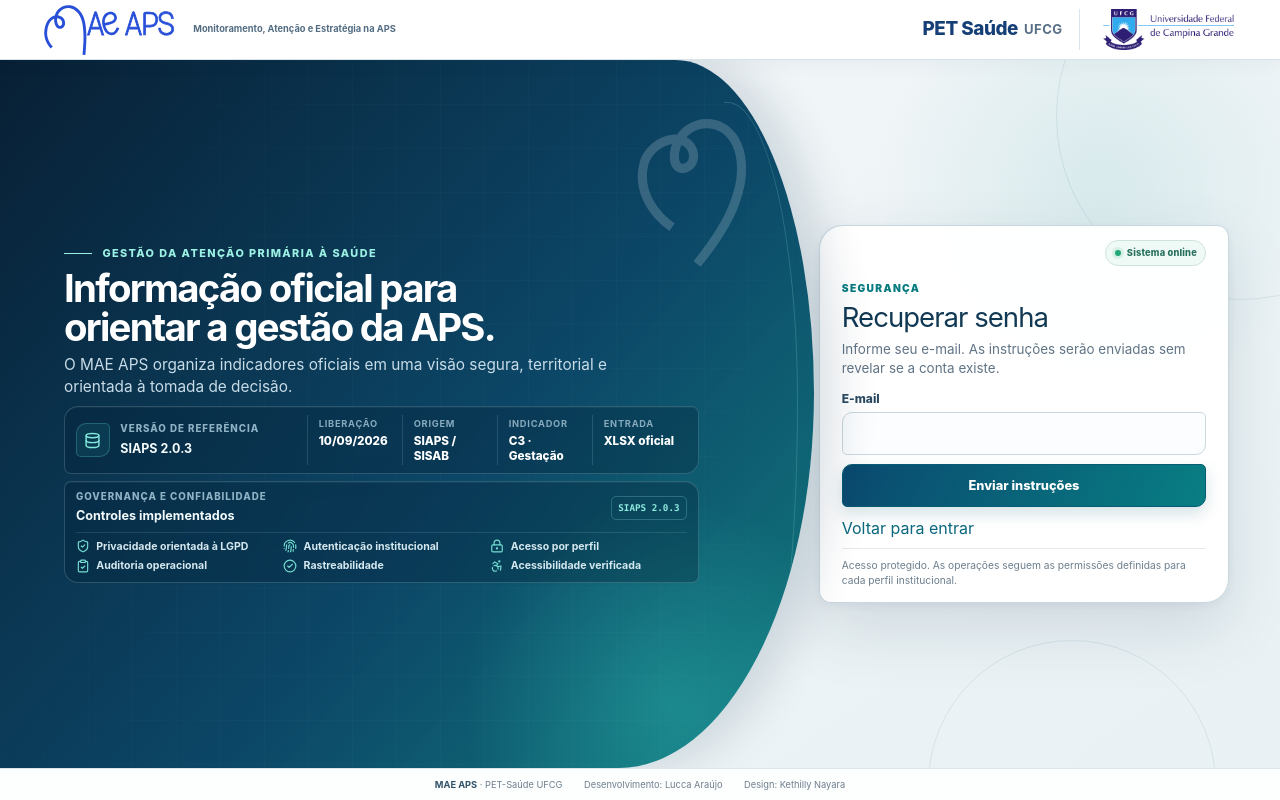
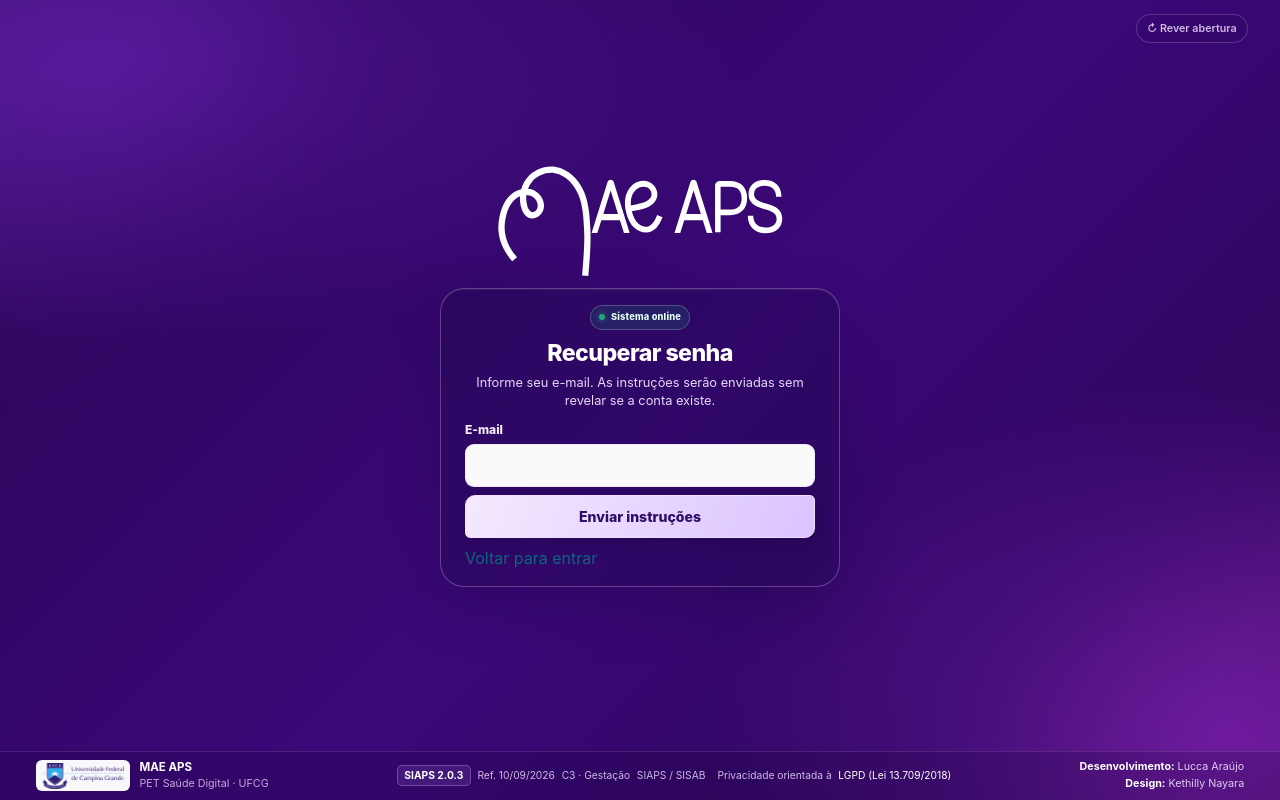
Before and after one commit to petsaudemonitoramento-dev/dashboard-v3, a Next.js app: page /recuperar-senha in a window 1280 px wide. Built offline with nearby package versions, Linux system fonts and the light colour scheme.

Commit message:
fix(auth): keep cinematic identity on recuperar-senha page

```diff
--- a/src/app/(auth)/recuperar-senha/page.tsx
+++ b/src/app/(auth)/recuperar-senha/page.tsx
@@ -4,6 +4,8 @@
 export default function PasswordRecoveryPage() {
   return (
     <AuthShell
+      cinematic
+      introOnLoad={false}
       eyebrow="Segurança"
       title="Recuperar senha"
       description="Informe seu e-mail. As instruções serão enviadas sem revelar se a conta existe."
```
